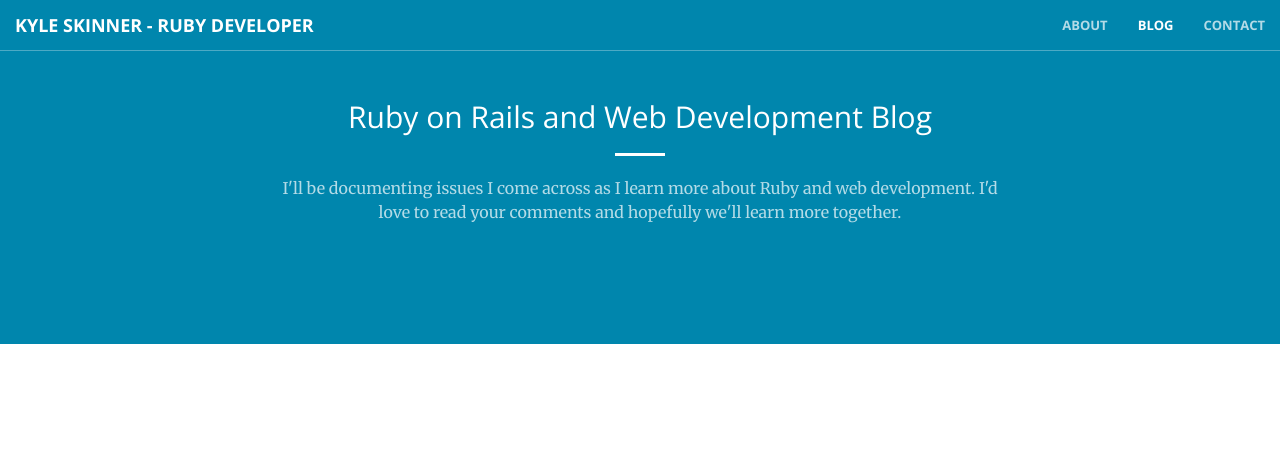
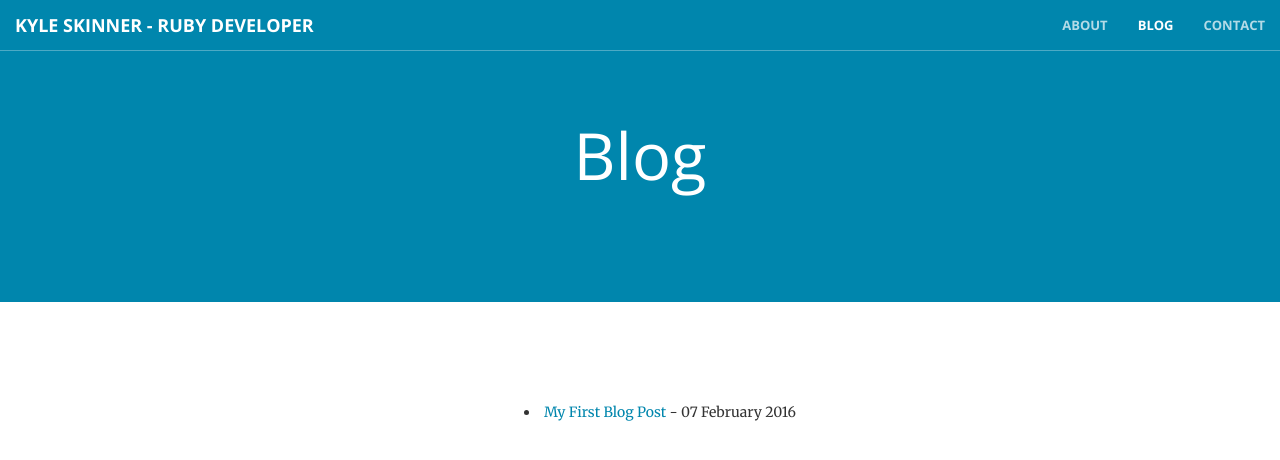
Before and after one commit to kyleskin/kyleskin.github.io, a Jekyll site: the page built from blog.html, in a window 1280 px wide. Shown: the top 460 px of the page. Built offline with Jekyll 4.4.1, drawn with Linux system fonts in a browser that asks for light colours.

Commit message:
adding blog

```diff
--- a/blog.html
+++ b/blog.html
@@ -2,13 +2,24 @@
 layout: default
 title: Blog
 ---
-<section class= "bg-primary" id="blog">
+<section class="bg-primary">
+  <div class="text-center">
+    <h1>Blog</h1>
+  </div>
+</section>
+
+<section>
   <div class="container">
     <div class="row">
-      <div class="col-lg-8 col-lg-offset-2 text-center">
-        <h2 class="section-heading">Ruby on Rails and Web Development Blog</h2>
-        <hr class="light">
-        <p class="text-faded">I'll be documenting issues I come across as I learn more about Ruby and web development.  I'd love to read your comments and hopefully we'll learn more together.</p>
+      <div class="text-center">
+        <ul style="list-style-position: inside">
+           {% for post in site.posts %}
+             <li>
+               <a class="text-primary" href="{{ post.url }}">{{ post.title }}</a>
+               - {{ post.date | date: "%d %B %Y" }}
+             </li>
+           {% endfor %}
+        </ul>
       </div>
     </div>
   </div>
```
Also changed, not shown: _layouts/posts.html (added, +16 -0 lines), _posts/2016-02-07-hello-world.md (added, +6 -0 lines).
